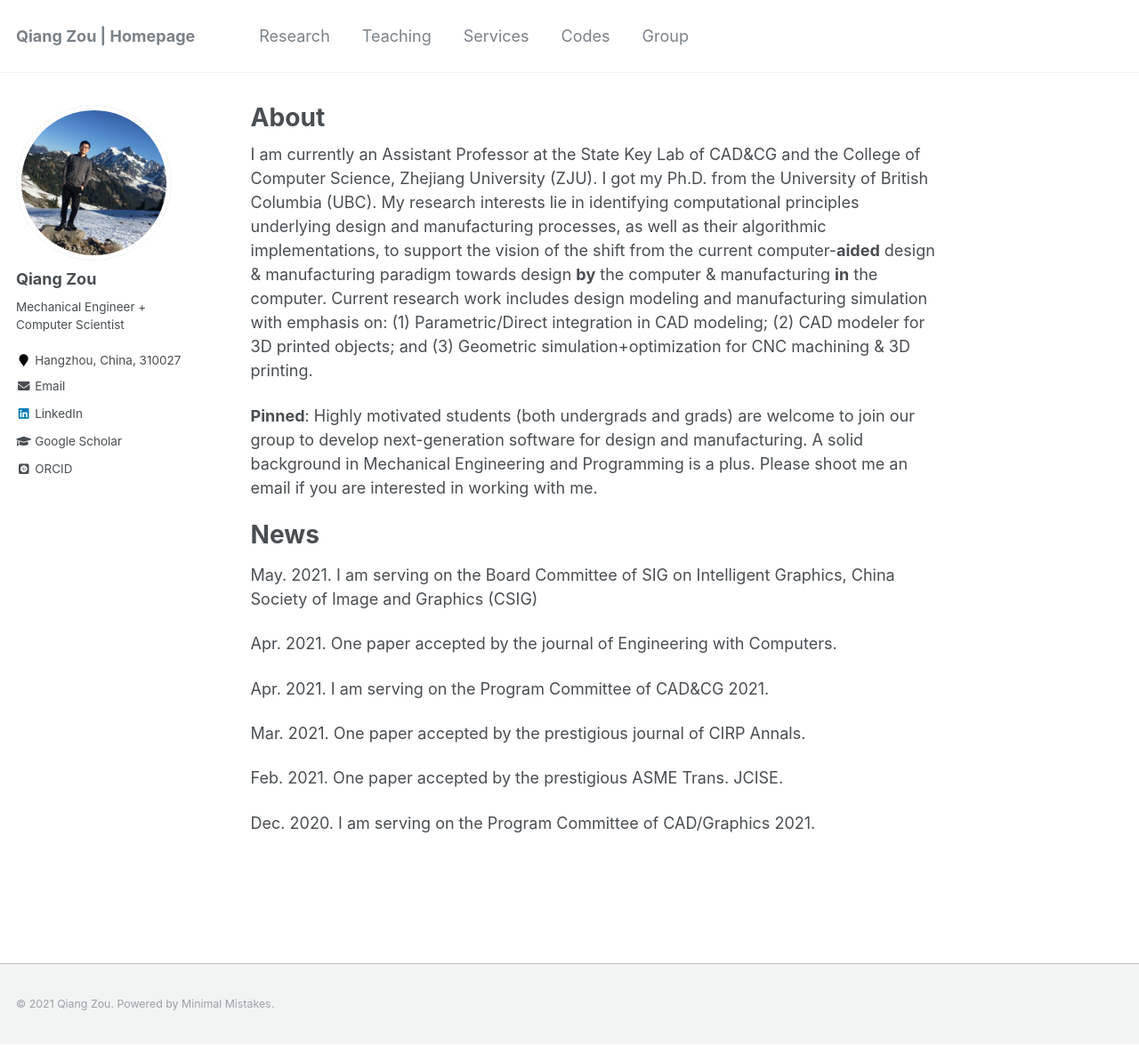
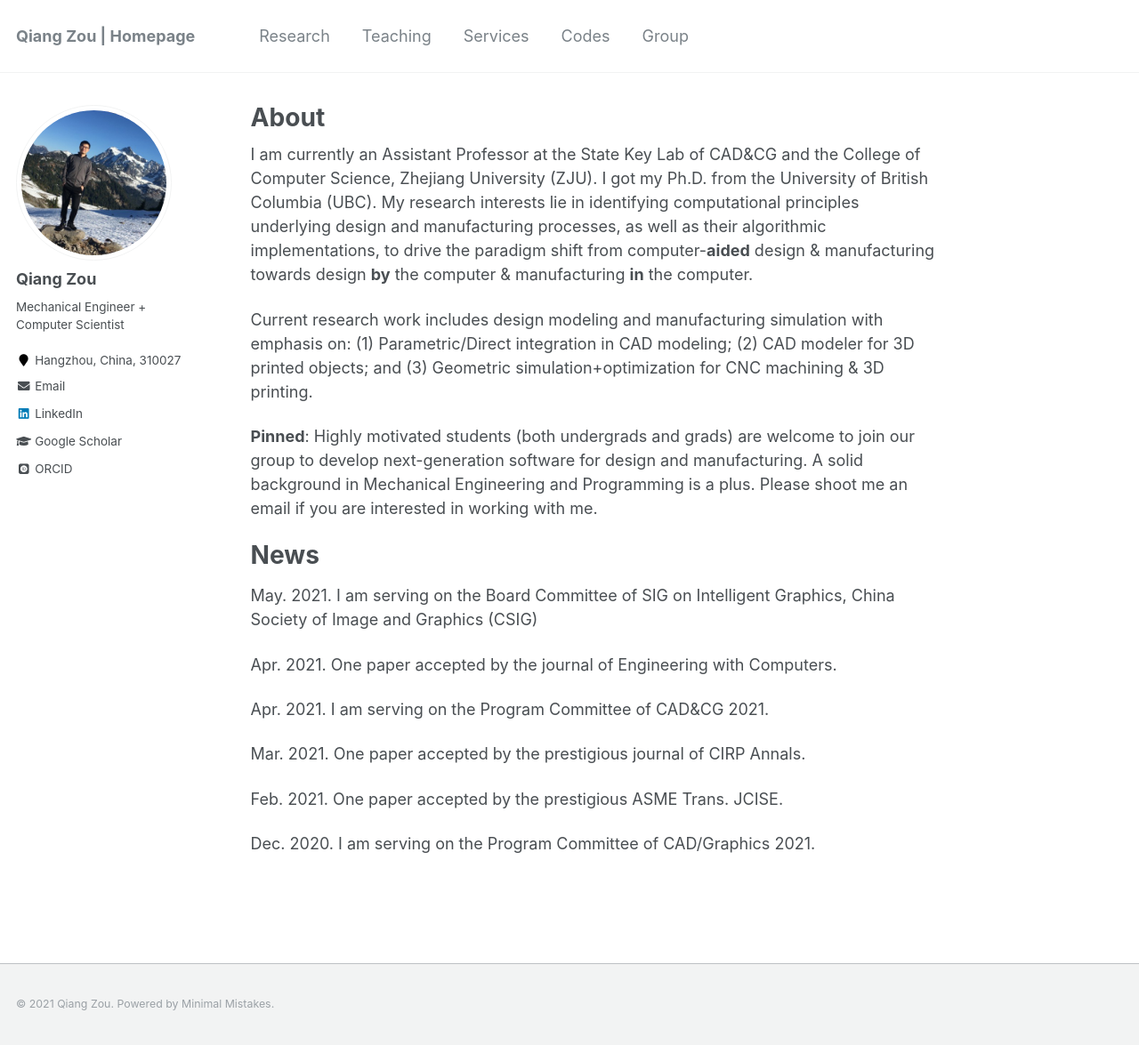
Before and after one commit to Qiang-Zou/Qiang-Zou.github.io, a Jekyll site: the page built from _pages/about.md, in a window 1280 px wide and 1175 px high. Shown: the whole window at 89% size. Built offline with Jekyll 4.4.1, drawn with Linux system fonts in a browser that asks for light colours; some web fonts are replaced.

Commit message:
Update about.md

```diff
--- a/_pages/about.md
+++ b/_pages/about.md
@@ -8,7 +8,9 @@
   - /about.html
 ---
 
-I am currently an Assistant Professor at the State Key Lab of CAD&CG and the College of Computer Science, Zhejiang University (ZJU). I got my Ph.D. from the University of British Columbia (UBC). My research interests lie in identifying computational principles underlying design and manufacturing processes, as well as their algorithmic implementations, to support the vision of the shift from the current computer-**aided** design & manufacturing paradigm towards design **by** the computer & manufacturing **in** the computer. Current research work includes design modeling and manufacturing simulation with emphasis on: (1) Parametric/Direct integration in CAD modeling; (2) CAD modeler for 3D printed objects; and (3) Geometric simulation+optimization for CNC machining & 3D printing.
+I am currently an Assistant Professor at the State Key Lab of CAD&CG and the College of Computer Science, Zhejiang University (ZJU). I got my Ph.D. from the University of British Columbia (UBC). My research interests lie in identifying computational principles underlying design and manufacturing processes, as well as their algorithmic implementations, to drive the paradigm shift from computer-**aided** design & manufacturing towards design **by** the computer & manufacturing **in** the computer.
+
+Current research work includes design modeling and manufacturing simulation with emphasis on: (1) Parametric/Direct integration in CAD modeling; (2) CAD modeler for 3D printed objects; and (3) Geometric simulation+optimization for CNC machining & 3D printing.
 
 **Pinned**: Highly motivated students (both undergrads and grads) are welcome to join our group to develop next-generation software for design and manufacturing. A solid background in Mechanical Engineering and Programming is a plus. Please shoot me an email if you are interested in working with me.
 
```
